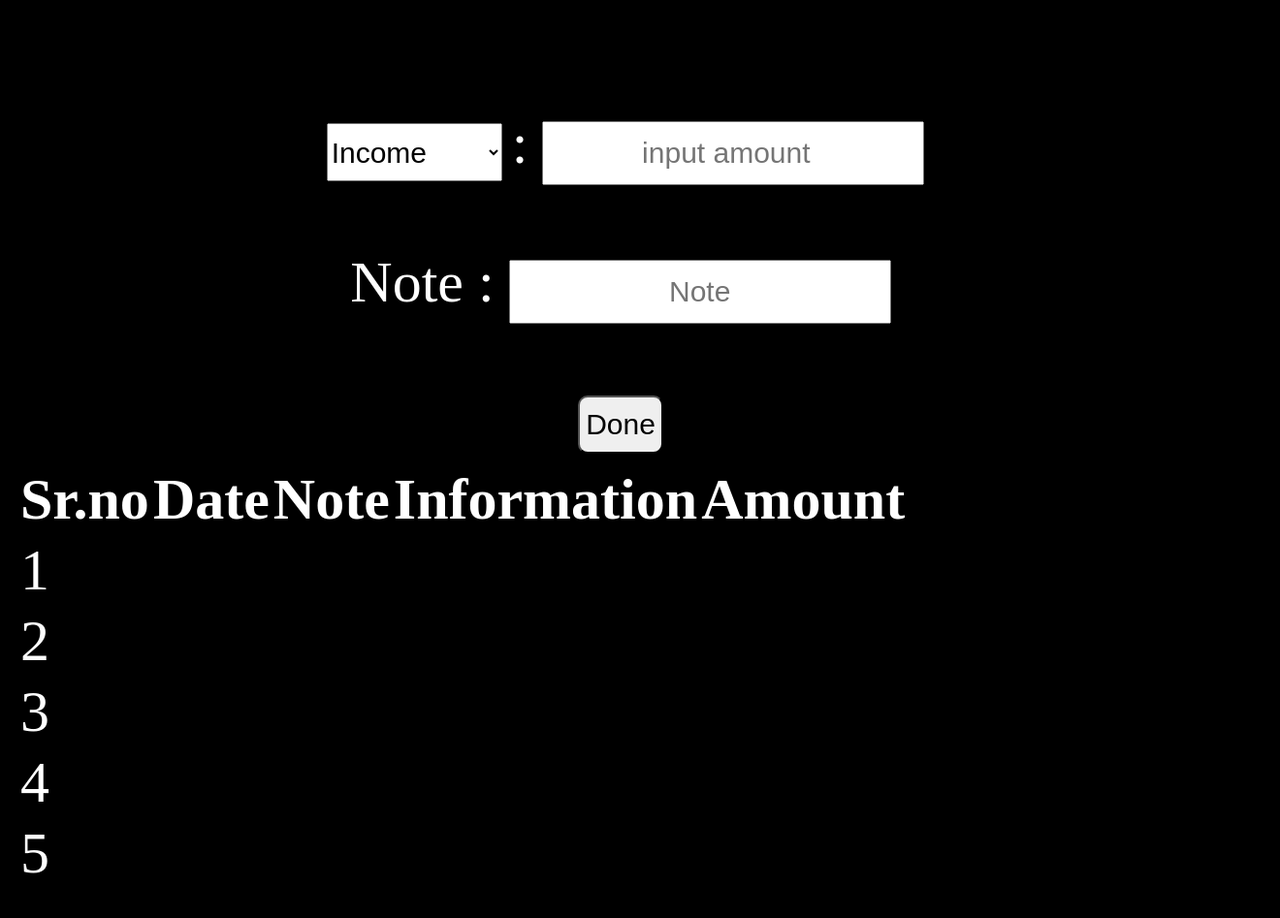
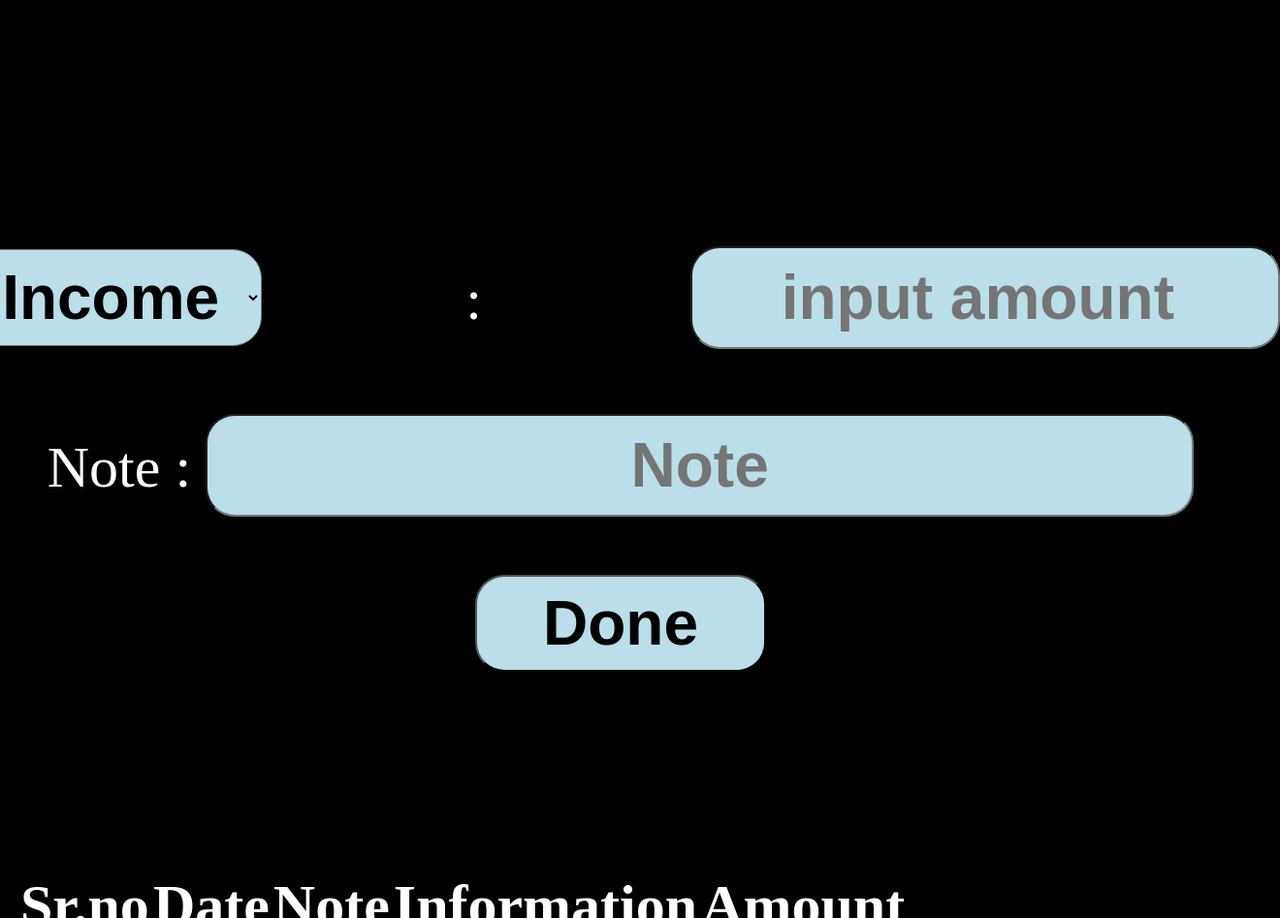
Before and after one commit to kiran18-A/Hishob, a plain HTML site: page index.html in a window 1280 px wide. Shown: the part 580-1527 px from the top of the page at 97% size, 1320 px wide, since content can reach past the window. Drawn offline with Linux system fonts and the light colour scheme.

Commit message:
Update style.css

```diff
--- a/style.css
+++ b/style.css
@@ -47,3 +47,67 @@
 		background-color: cyan;
 	}
 }
+.form-options{
+	/* border:2px solid white; */
+		margin-top:250px;
+	height:500px;
+		margin-bottom:150px
+	}
+
+	.income-exp{
+
+position:relative;
+		left:-200px;
+
+		background-color:#badfe8;
+		height:100px;
+		width:300px;
+		text-align:center;
+		font-size:4rem;
+		font-weight:700;
+		border-radius:30px;
+
+	}
+
+	.inp-amount{
+
+		background-color:#badfe8;
+		height:100px;
+		width:600px;
+		text-align:center;
+		font-size:4rem;
+		font-weight:700;
+		border-radius:30px;
+		color:#000000;
+		position:relative;
+		left:200px;
+
+	}
+
+	.note{
+	background-color:#badfe8;
+
+		height:100px;
+		width:80%;
+		text-align:center;
+		font-size:4rem;
+		font-weight:700;
+		border-radius:30px;
+
+
+	}
+
+
+
+	.btn{
+
+
+
+		background-color:#badfe8;
+		height:100px;
+		width:300px;
+		text-align:center;
+		font-size:4rem;
+		font-weight:700;
+		border-radius:30px;
+	}
```
